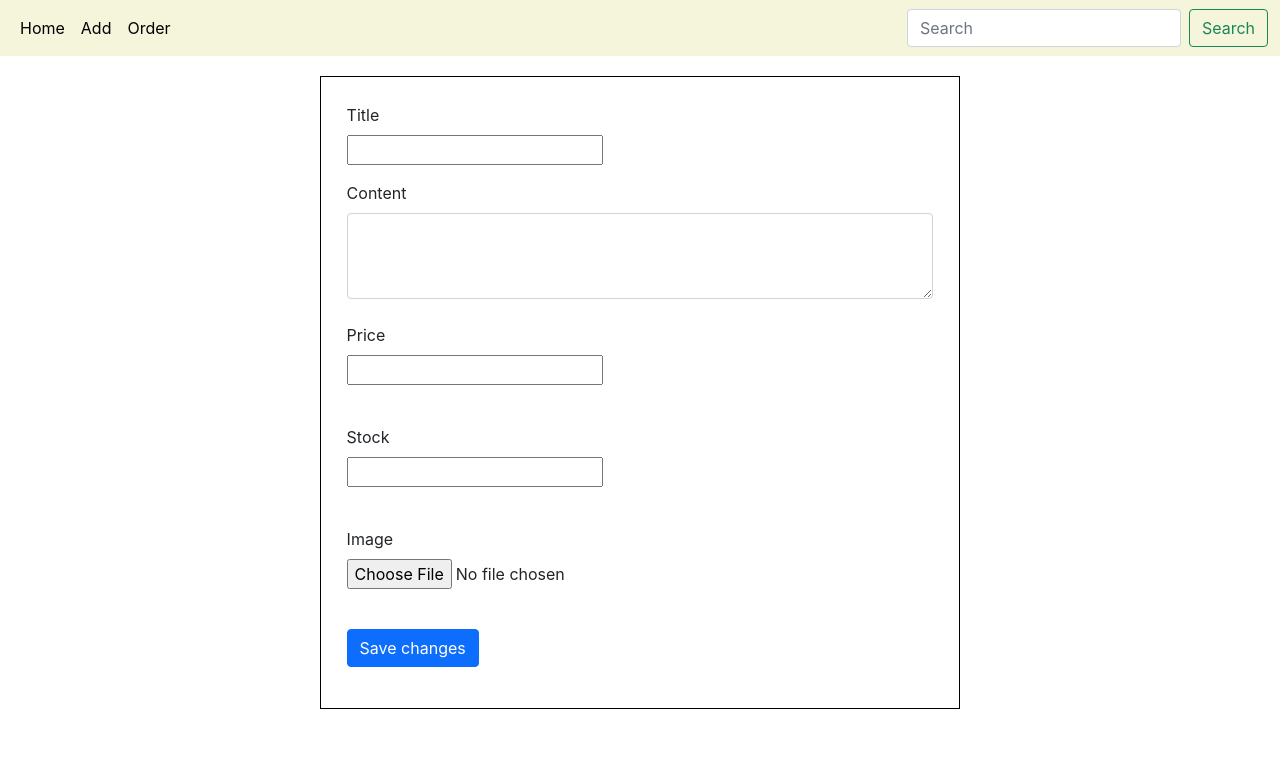
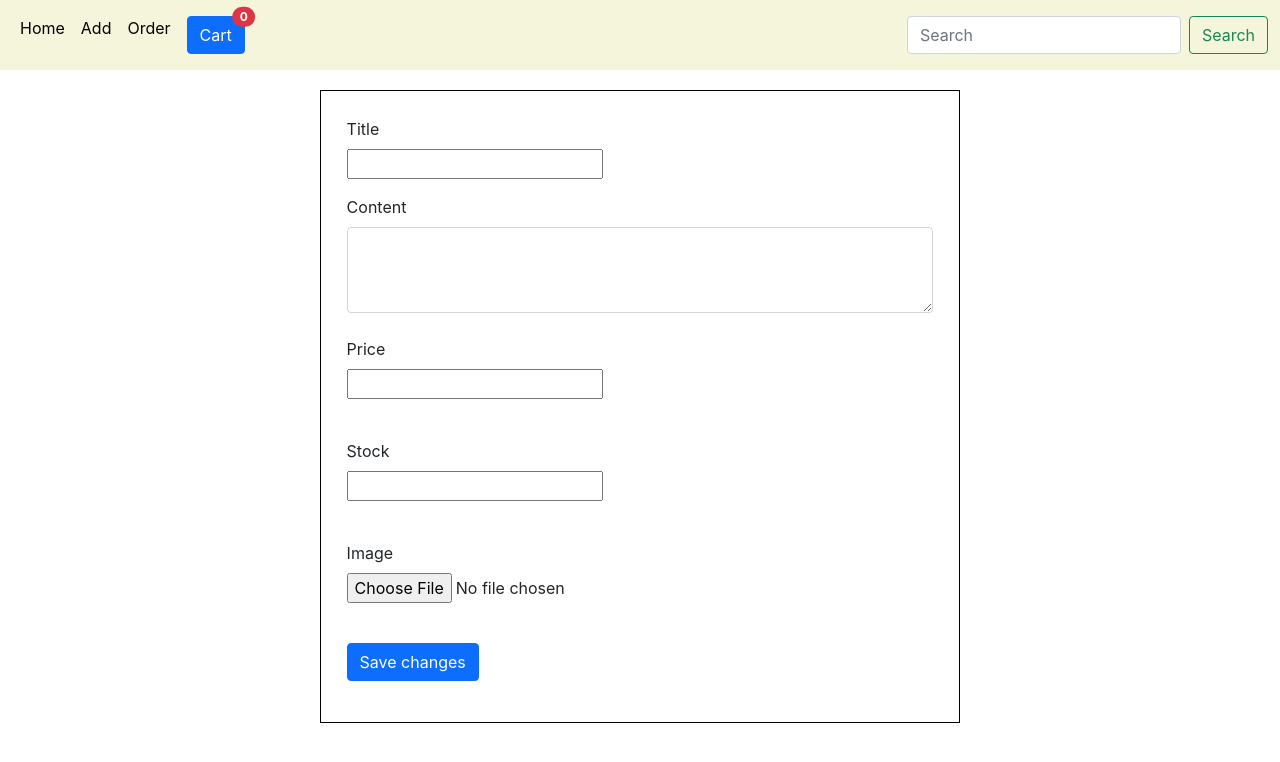
Before and after one commit to miit-netweb/react-repo, a React (Create React App) app: page /add/product in a window 1280 px wide. Shown: the top 762 px of the page. Built offline with nearby package versions, Linux system fonts and the light colour scheme.

Commit message:
cart done

```diff
--- a/src/App/store.js
+++ b/src/App/store.js
@@ -1,42 +1,62 @@
-import { createSlice, configureStore } from '@reduxjs/toolkit';
+import { createSlice, configureStore } from "@reduxjs/toolkit";
 
-const initialState = {
-    todo:[]
+const cartSlice = createSlice({
+  name: "cart",
+  initialState: {
+    cart: {},
+  },
+  reducers: {
+    addItem: (state, action) => {
+      if (state.cart[action.payload]) {
+        state.cart[action.payload]++;
+      } else {
+        state.cart[action.payload]=1;
       }
-
-const todoSlice = createSlice({
-    name: 'todos',
-    initialState: initialState,
-    reducers: {
-       addTodos: (state,action) => {
-          state.todo.push(action.payload)
     },
-       removeTodos: (state,action) => {
-          state.todo = state.todo.filter(item => {
-              return item.id !== action.payload
-          })
-       },
-       updateTodos: (state,action) => {
-        console.log(action.payload)
-         state.todo = state.todo.map(item => {
-            if(item.id === action.payload.id){
-                return action.payload
+    removeItem: (state,action) => {
+        if (state.cart[action.payload]>1) {
+            state.cart[action.payload]--;
           } else {
-                return item
+            delete state.cart[action.payload]
           }
-         })
-       },
-       initializeTodos: (state,action) => {
-            state.todo = action.payload;
     }
   },
 });
 
+const todoSlice = createSlice({
+  name: "todos",
+  initialState: {
+    todo: [],
+  },
+  reducers: {
+    addTodos: (state, action) => {
+      state.todo.push(action.payload);
+    },
+    removeTodos: (state, action) => {
+      state.todo = state.todo.filter((item) => {
+        return item.id !== action.payload;
+      });
+    },
+    updateTodos: (state, action) => {
+      console.log(action.payload);
+      state.todo = state.todo.map((item) => {
+        if (item.id === action.payload.id) {
+          return action.payload;
+        } else {
+          return item;
+        }
+      });
+    },
+    initializeTodos: (state, action) => {
+      state.todo = action.payload;
+    },
+  },
+});
 
 const store = configureStore({
-    reducer: { todos:todoSlice.reducer },
+  reducer: { todos: todoSlice.reducer, carts: cartSlice.reducer },
 });
 
-
 export const todosAction = todoSlice.actions;
+export const cartAction = cartSlice.actions;
 export default store;
--- /dev/null
+++ b/src/components/Cart.js
@@ -0,0 +1,15 @@
+import React from "react";
+
+function Cart({item}) {
+  return (
+    <button type="button" class="btn btn-primary position-relative">
+      Cart
+      <span class="position-absolute top-0 start-100 translate-middle badge rounded-pill bg-danger">
+        {item}
+        <span class="visually-hidden">unread messages</span>
+      </span>
+    </button>
+  );
+}
+
+export default Cart;
--- a/src/components/NavBar.js
+++ b/src/components/NavBar.js
@@ -1,7 +1,10 @@
 import React from "react";
 import { Link } from "react-router-dom";
+import { useSelector, useDispatch } from "react-redux";
+import Cart from "./Cart";
 
 function NavBar() {
+  const cart = useSelector((state) => state.carts.cart);
   return (
     <nav
       className="navbar navbar-expand-lg bg-body-tertiary"
@@ -21,14 +24,32 @@ function NavBar() {
               </Link>
             </li>
             <li className="nav-item">
-              <Link className="nav-link" to={"/add/product"} style={{color:"black"}}>
+              <Link
+                className="nav-link"
+                to={"/add/product"}
+                style={{ color: "black" }}
+              >
                 Add
               </Link>
             </li>
 
             <li className="nav-item">
-              <Link className="nav-link" to={"/home"} style={{color:"black"}}>
+              <Link
+                className="nav-link"
+                to={"/home"}
+                style={{ color: "black" }}
+              >
                 Order
+              </Link>
+            </li>
+
+            <li className="nav-item">
+              <Link
+                className="nav-link"
+                to={"/home"}
+                style={{ color: "black" }}
+              >
+                <Cart item={Object.keys(cart).length} />
               </Link>
             </li>
           </ul>
--- a/src/components/Products.js
+++ b/src/components/Products.js
@@ -1,12 +1,13 @@
 import React, { useEffect } from "react";
 import { useSelector, useDispatch } from "react-redux";
-import { todosAction } from "../App/store";
+import { todosAction, cartAction } from "../App/store";
 import AddProduct from "./AddProduct";
 import UpdateTodo from "./UpdateTodo";
 import { api } from "../config";
 
 function Products() {
   const todos = useSelector((state) => state.todos.todo);
+  const cart = useSelector(state => state.carts.cart)
   const dispatch = useDispatch();
 
   useEffect(() => {
@@ -24,7 +25,9 @@ function Products() {
     } catch (error) {}
   };
 
-  console.log(todos)
+
+
+
 
   return (
     <div style={{display:"flex",alignItems:"center", margin:"5% 5%"}}>
@@ -35,8 +38,10 @@ function Products() {
             <div className="card-body">
               <h5 className="card-title">{todo.title}</h5>
               <p className="card-text">{todo.content}</p>
-              <a href="#"  className="btn btn-primary">Add</a>
-              <button
+              <button onClick={() => dispatch(cartAction.addItem(todo.id))} className="btn btn-primary">Add</button>
+              <br></br>
+              <button onClick={() => dispatch(cartAction.removeItem(todo.id))} className="btn btn-primary danger">Remove</button>
+              {/* <button
                 type="button"
                 className="btn btn-danger"
                 onClick={() => removeTodos(todo.id)}
@@ -47,7 +52,7 @@ function Products() {
                 id={todo.id}
                 title={todo.title}
                 content={todo.content}
-              />
+              /> */}
             </div>
           </div>
         );
```
Lines whose indentation alone changed are shown as unchanged.
